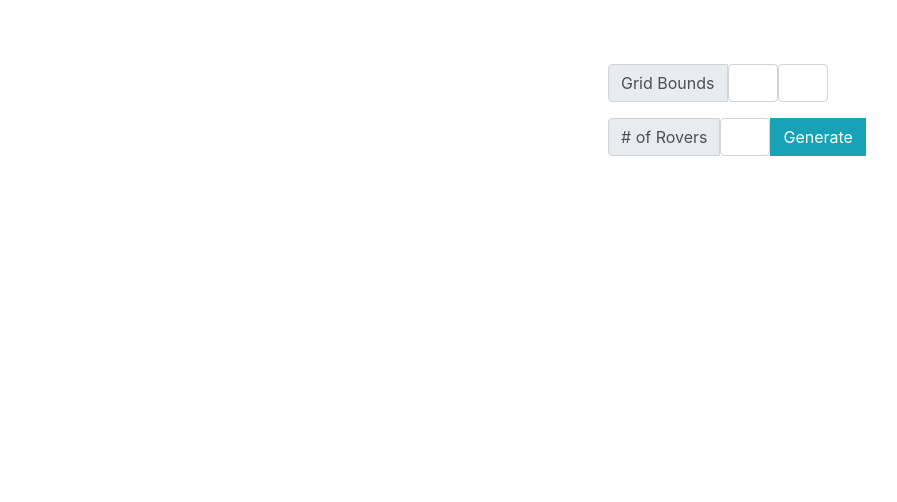
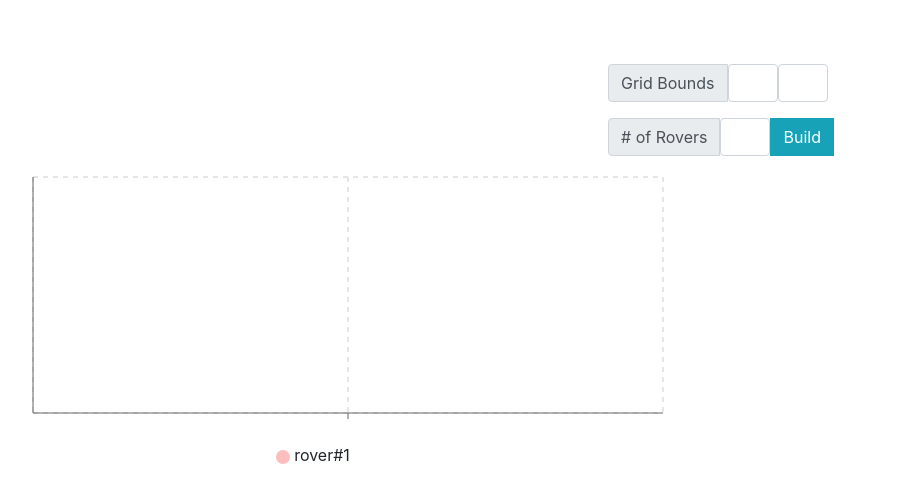
Before and after one commit to MarioR9/MarsRovers, a React (Create React App) app: page / in a window 1280 px wide. Shown: the top 502 px of the page, without its empty margins (32-929 px from the left). Built offline with nearby package versions, Linux system fonts and the light colour scheme.

Commit message:
graph visualizacion added.

```diff
--- a/package.json
+++ b/package.json
@@ -10,7 +10,8 @@
     "react": "^16.13.1",
     "react-bootstrap": "^1.3.0",
     "react-dom": "^16.13.1",
-    "react-scripts": "3.4.3"
+    "react-scripts": "3.4.3",
+    "recharts": "^1.8.5"
   },
   "scripts": {
     "start": "react-scripts start",
--- a/src/App.js
+++ b/src/App.js
@@ -1,13 +1,15 @@
 import React from 'react';
 import './App.css';
 import { InputGroup, FormControl, Button } from 'react-bootstrap';
+import { ScatterChart,Scatter ,Legend, ZAxis, CartesianGrid, YAxis, XAxis, Tooltip } from 'recharts';
 
 
 let counter = 1;
+
 export default class App extends React.Component{
   constructor(props) {
     super(props);
-    this.state = {gridX: '',gridY: '', numberOfRovers: 0 ,roverMoves: '', deployedRovers: []};
+    this.state = {gridX: '',gridY: '', numberOfRovers: 0 ,roverMoves: '', deployedRovers: [],start: "notready",data: [{}]};
   }
 
   handleMovements=(e)=>{ //Regex will prevent from storing any numbers or symbols. Only storeing set moves either M or L.
@@ -22,11 +24,12 @@ export default class App extends React.Component{
     for(let i=0; i < nOfRovers; i++){
       rovers.push(`rover#${i}`)
     }
-    this.setState({deployedRovers: rovers})
+    this.setState({deployedRovers: rovers, start: 'ready'})
 
 
   }
   render(){
+
     return (
       <div className="App">
         <div className="input-location">
@@ -48,7 +51,7 @@ export default class App extends React.Component{
           <FormControl className="input-group" onChange={(e)=>{this.setState({numberOfRovers: e.currentTarget.value})}}
           aria-label="numberOfRovers"
           />
-          <Button onClick={this.handleRovers} variant="info">Generate</Button>{' '}
+          <Button onClick={this.handleRovers} variant="info">Build</Button>{' '}
           </InputGroup.Prepend>
         </InputGroup>
         </div>
@@ -64,16 +67,28 @@ export default class App extends React.Component{
             <FormControl className="input-group"
             aria-label="gridPositionX"
             />
-            <InputGroup.Text id="basic-addon1">Movments</InputGroup.Text>
+            <InputGroup.Text id="basic-addon1">Movements</InputGroup.Text>
             <FormControl className="input-group-move" onChange={this.handleMovements}
             aria-label="numberOfRovers"
             />
             </InputGroup.Prepend>
           </InputGroup>
           </div>
+          )}
+         {this.state.start === "notready" ? null :  <Button onClick={this.handleRovers} variant="info">Deploy</Button>}
+        </div>
 
-          )}
-
+        <div>
+        <ScatterChart width={700} height={300}
+          margin={{ top: 5, right: 5, bottom: 5, left: 5 }}>
+          <CartesianGrid strokeDasharray="5 5" />
+          <XAxis dataKey="x"  />
+          <YAxis dataKey="y"  />
+          <ZAxis dataKey="z" dataKey="heading/"  range={[700]}/>
+          <Tooltip cursor={{ strokeDasharray: '5  5' }} />
+          <Legend />
+          <Scatter name="rover#1" data={this.state.data} fill="#f7000042" />
+        </ScatterChart>
         </div>
 
       </div>
```
Also changed, not shown: 1 other file (tests, documents, lock files or other folders).
